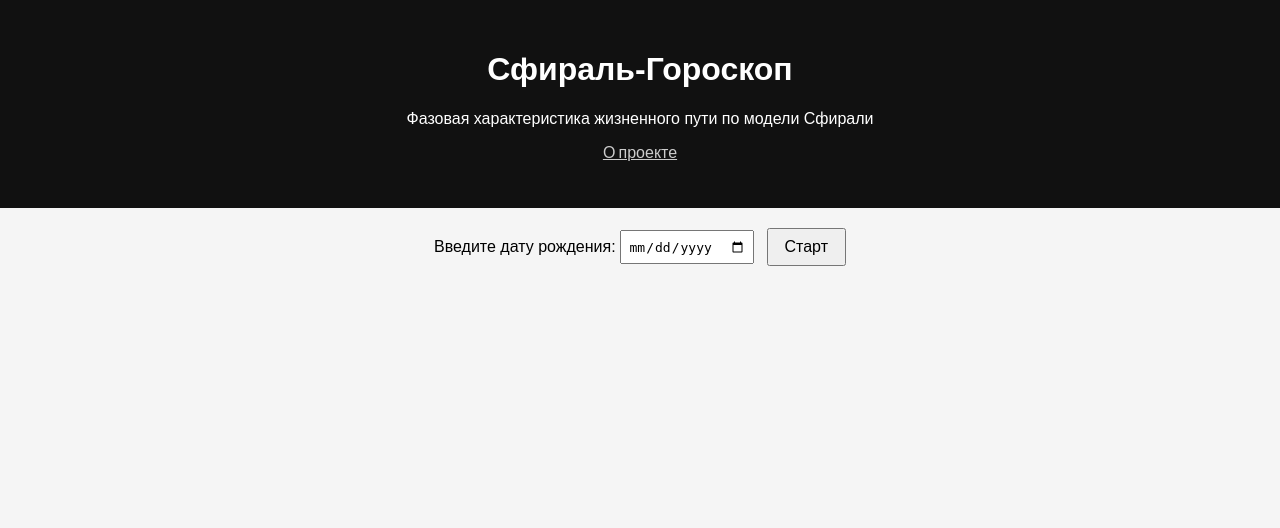
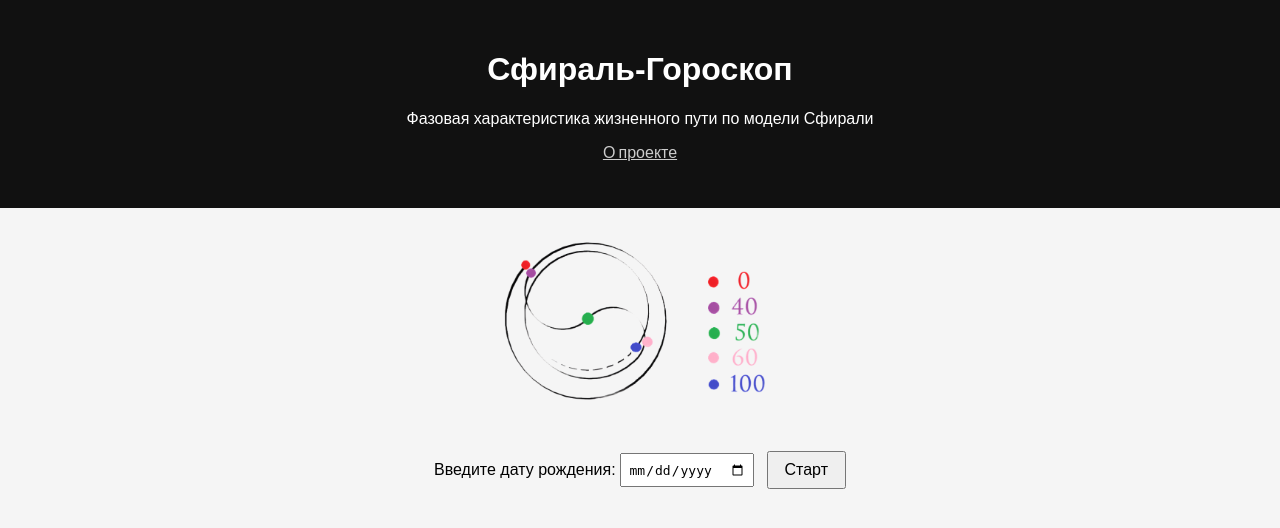
Before and after one commit to Nigrasab/sfiral-horoscope-app, a Flask app: page / in a window 1280 px wide. Shown: the top 528 px of the page. Run offline with Flask 3, Linux system fonts and the light colour scheme.

Commit message:
index.html

```diff
--- a/templates/index.html
+++ b/templates/index.html
@@ -3,29 +3,35 @@
 <head>
   <meta charset="UTF-8">
   <title>Сфираль‑Гороскоп</title>
+
+  <!-- общий CSS -->
   <link rel="stylesheet" href="{{ url_for('static', filename='main.css') }}">
 </head>
 <body>
+
+  <!-- ───────── ШАПКА ───────── -->
   <header>
     <h1>Сфираль‑Гороскоп</h1>
     <p>Фазовая характеристика жизненного пути по модели Сфирали</p>
-    <!-- ссылка на страницу «О проекте» -->
     <p style="margin-top:10px;">
       <a href="{{ url_for('info') }}" style="color:#ccc; text-decoration:underline;">О проекте</a>
     </p>
   </header>
 
-  <!-- форма ввода даты -->
+  <!-- ───────── изображение сфирали ───────── -->
+  <img src="{{ url_for('static', filename='sfiral.png') }}" alt="Сфираль" style="max-width:300px;margin:20px auto;">
+
+  <!-- ───────── форма ввода даты ───────── -->
   <form id="form">
     <label for="birth">Введите дату рождения:</label>
     <input type="date" id="birth" required>
     <button type="submit">Старт</button>
   </form>
 
-  <!-- блок результата -->
+  <!-- ───────── блок для результата ───────── -->
   <div id="result"></div>
 
-  <!-- внешний JS -->
+  <!-- общий JS -->
   <script src="{{ url_for('static', filename='main.js') }}"></script>
 </body>
 </html>
```
